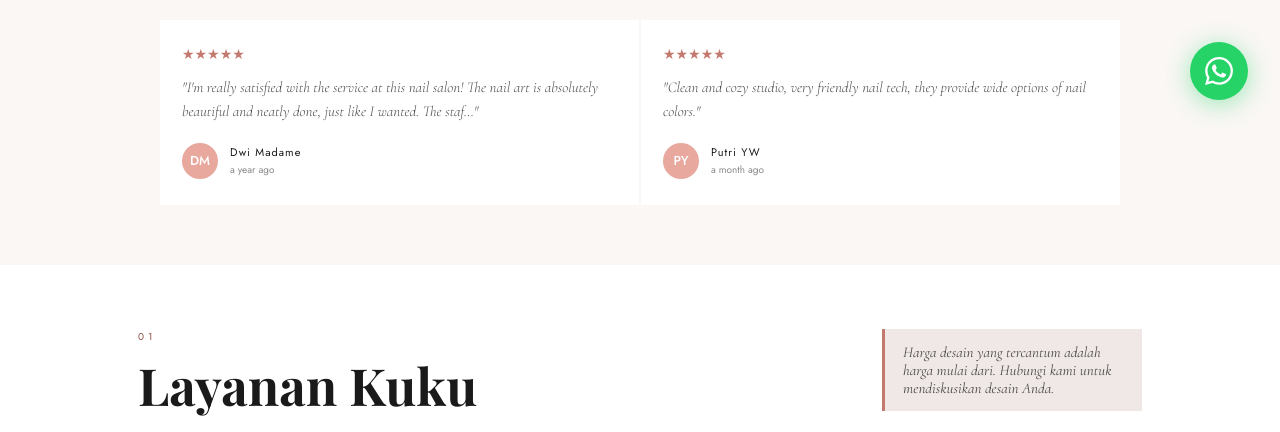
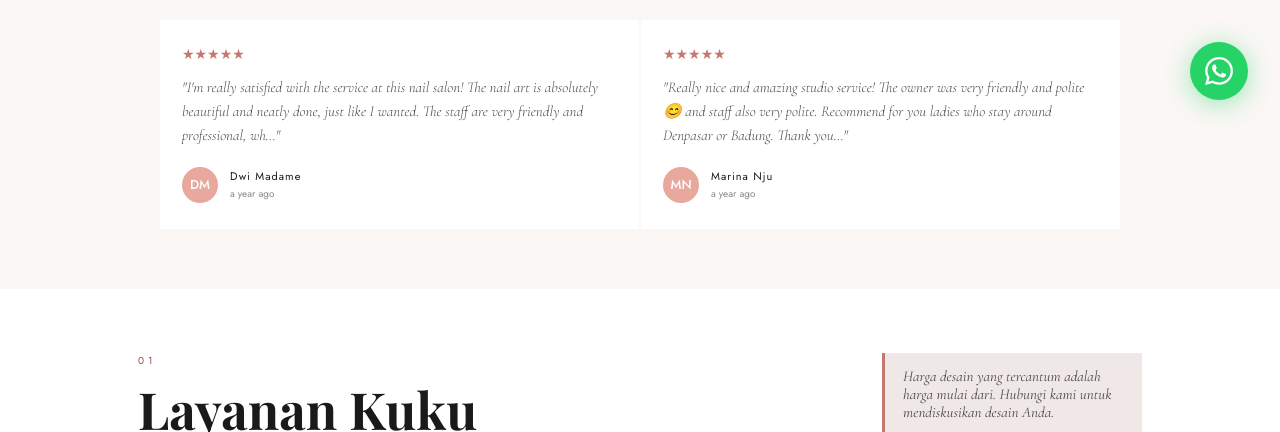
Before and after one commit to Sivvonhub/lollygagss-website, a website: page id/services.html in a window 1280 px wide. Shown: the part 668-1100 px from the top of the page. Drawn offline with nearby package versions, Linux system fonts and the light colour scheme; no server answers.

Commit message:
Show the most substantive reviews in the services cards
Tie-break equal-rated reviews by text length so the 2-card grid surfaces
meatier testimonials instead of the newest one-liners, and raise per-card
truncation 140 to 180 chars. Applies to services.html and id/services.html.

```diff
--- a/id/services.html
+++ b/id/services.html
@@ -1396,14 +1396,14 @@
       if (!el) return;
       var sorted = reviews
         .filter(function(r) { return r.text && r.text.trim().length > 10; })
-        .sort(function(a, b) { return b.rating - a.rating; })
+        .sort(function(a, b) { return (b.rating - a.rating) || (b.text.length - a.text.length); })
         .slice(0, 2);
       if (!sorted.length) return;
       el.innerHTML = sorted.map(function(r) {
         var avatarInner = r.profile_photo_url
           ? '<img src="' + r.profile_photo_url + '" alt="' + r.author_name + '" loading="lazy">'
           : initials(r.author_name);
-        var text = r.text.replace(/"/g, '&quot;').substring(0, 140) + (r.text.length > 140 ? '…' : '');
+        var text = r.text.replace(/"/g, '&quot;').substring(0, 180) + (r.text.length > 180 ? '…' : '');
         return (
           '<div class="review-card">' +
             '<div class="review-card-stars">' + starsHTML(r.rating, 14) + '</div>' +
```
Also changed, not shown: services.html (+2 -2 lines).
